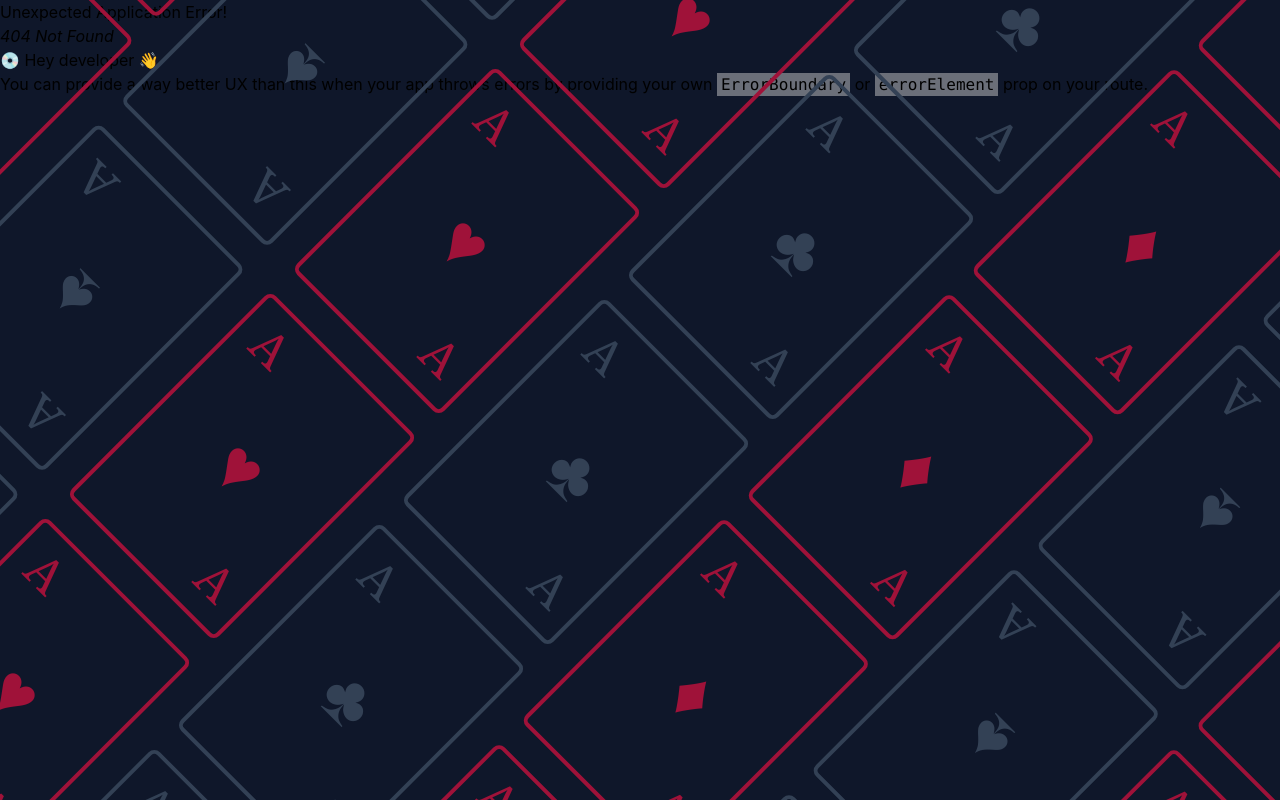
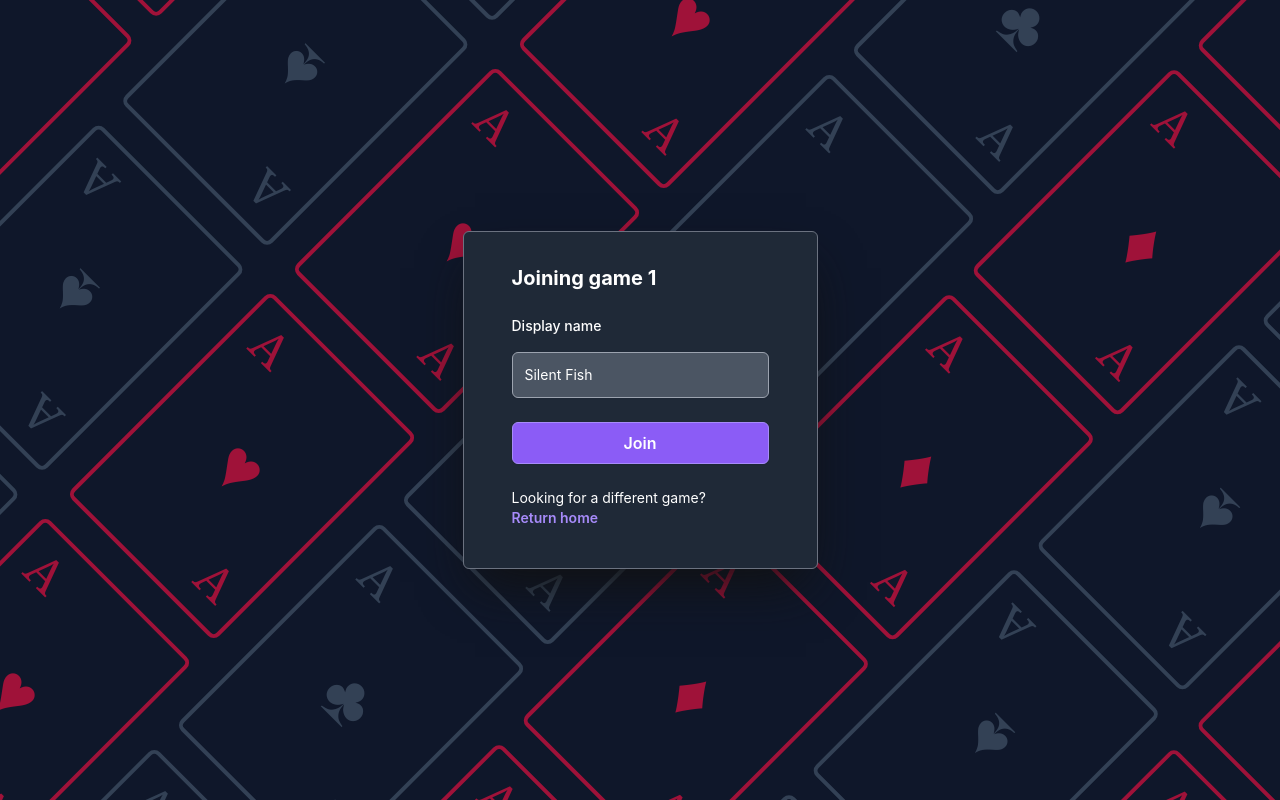
Before and after one commit to tfritzy/aces-web, a React (Create React App) app: page /1/join in a window 1280 px wide. Before the commit this address had no page. Built offline with nearby package versions, Linux system fonts and the light colour scheme.

Commit message:
Adding a join specific game

```diff
--- a/src/Constants.tsx
+++ b/src/Constants.tsx
@@ -4,5 +4,5 @@ export const cardHeight = 183;
 
 export const lightModeRed = "red-600";
 export const lightModeBlack = "black";
-export const darkModeRed = "gray-300";
-export const darkModeBlack = "red-500";
+export const darkModeRed = "red-600";
+export const darkModeBlack = "gray-200";
--- a/src/GameMenu/GameMenu.tsx
+++ b/src/GameMenu/GameMenu.tsx
@@ -11,7 +11,7 @@ import { setPlayers } from "store/playerSlice";
 import { setState } from "store/gameSlice";
 import { handleError } from "helpers/handleError";
 import { Toasts, useToasts } from "components/Toasts";
-import { useNavigate } from "react-router-dom";
+import { NavigateFunction, useNavigate, useParams } from "react-router-dom";
 import { GameStateForPlayer } from "Game/Types";
 import { ToastProps } from "components/Toast";
 import { resetCards } from "store/cardManagementSlice";
@@ -56,6 +56,90 @@ const nouns = [
   "Wasp",
   "Crab",
 ];
+
+const joinGame = (
+  gameId: string,
+  setPending: (pending: boolean) => void,
+  token: string,
+  displayName: string,
+  id: string,
+  dispatch: Dispatch,
+  navigate: NavigateFunction,
+  onFailure: () => void,
+  addToast: (props: ToastProps) => void
+) => {
+  setPending(true);
+  fetch(`${API_URL}/api/join_game`, {
+    method: "POST",
+    headers: {
+      token: token,
+      "display-name": displayName,
+      "game-id": gameId,
+      "player-id": id,
+    },
+  }).then(async (res) => {
+    setPending(false);
+    if (res.ok) {
+      const body: GameStateForPlayer = await res.json();
+      resetAll(dispatch);
+      dispatch(setPlayers(body.players));
+      dispatch(setGameId(gameId));
+      dispatch(setState(GameState.Setup));
+
+      return navigate(`/${gameId}`);
+    } else {
+      handleError(res, addToast);
+      onFailure();
+    }
+  });
+};
+
+type JoinSpecificGameMenuProps = {
+  addToast: (props: ToastProps) => void;
+};
+
+const JoinSpecificGameMenu = (props: JoinSpecificGameMenuProps) => {
+  const [joinPending, setJoinPending] = useState(false);
+  const dispatch = useDispatch();
+  const navigate = useNavigate();
+  const gameId = useParams().gameId || "";
+  const self = useSelector((state: RootState) => state.self);
+
+  return (
+    <div>
+      <Button
+        text="Join"
+        type="primary"
+        size="jumbo"
+        onClick={() =>
+          joinGame(
+            gameId,
+            setJoinPending,
+            self.token,
+            self.displayName,
+            self.id,
+            dispatch,
+            navigate,
+            () => {},
+            props.addToast
+          )
+        }
+        pending={joinPending}
+      />
+      <div className="mt-6 text-sm">
+        Looking for a different game?{" "}
+        <button
+          onClick={() => {
+            navigate("/");
+          }}
+          className="text-violet-500 dark:text-violet-400 font-semibold"
+        >
+          Return home
+        </button>
+      </div>
+    </div>
+  );
+};
 
 type JoinGameMenuProps = {
   addToast: (props: ToastProps) => void;
@@ -252,13 +336,13 @@ const CreateGameMenu = (props: CreateGameMenuProps) => {
 
 type GameMenuProps = {
   shown: boolean;
+  isJoinSpecificMenu?: boolean;
 };
 
 export const GameMenu = (props: GameMenuProps) => {
   const [showJoinGame, setShowJoinGame] = useState(true);
   const self = useSelector((state: RootState) => state.self);
-  const game = useSelector((state: RootState) => state.game);
-  const players = useSelector((state: RootState) => state.players.players);
+  const gameIdFromUrl = useParams().gameId || "";
   const dispatch = useDispatch();
   const { toasts, addToast } = useToasts();
 
@@ -282,14 +366,35 @@ export const GameMenu = (props: GameMenuProps) => {
     cookies.set("display-name", e.target.value, { path: "/" });
   };
 
+  let content;
+  let title;
+  if (props.isJoinSpecificMenu) {
+    content = <JoinSpecificGameMenu addToast={addToast} />;
+    title = "Joining game " + gameIdFromUrl;
+  } else if (showJoinGame) {
+    content = (
+      <JoinGameMenu
+        addToast={addToast}
+        setCreatingGame={() => setShowJoinGame(false)}
+      />
+    );
+    title = "Join game";
+  } else {
+    content = (
+      <CreateGameMenu
+        addToast={addToast}
+        setJoiningGame={() => setShowJoinGame(true)}
+      />
+    );
+    title = "Create game";
+  }
+
   return (
     <div className="flex flex-col items-center">
       <Toasts toasts={toasts} />
       <div className="absolute top-0 left-0 w-full h-full flex justify-center items-center text-black dark:text-white">
         <div className="flex flex-col space-y-6 border border-gray-300 dark:border-gray-500 shadow-lg dark:shadow-2xl dark:shadow-[#111111] rounded-md bg-white dark:bg-gray-800 px-12 p-12 pb-10 pt-8 w-[355px]">
-          <div className="text-xl font-bold">
-            {showJoinGame ? "Join game" : "Create game"}
-          </div>
+          <div className="text-xl font-bold">{title}</div>
           <div className="">
             <label className="block mb-4 text-sm font-medium">
               Display name
@@ -303,17 +408,7 @@ export const GameMenu = (props: GameMenuProps) => {
             />
           </div>
 
-          {showJoinGame ? (
-            <JoinGameMenu
-              addToast={addToast}
-              setCreatingGame={() => setShowJoinGame(false)}
-            />
-          ) : (
-            <CreateGameMenu
-              addToast={addToast}
-              setJoiningGame={() => setShowJoinGame(true)}
-            />
-          )}
+          {content}
         </div>
       </div>
     </div>
--- a/src/components/Minicard.tsx
+++ b/src/components/Minicard.tsx
@@ -32,7 +32,7 @@ const getCardColor = (card: Card) => {
 export const Minicard = (props: MinicardProps) => {
   return (
     <div
-      className={`w-6 h-8 relative border rounded ${getCardColor(props.card)}`}
+      className={`w-6 h-8 relative border rounded ${getCardColor(props.card)} `}
     >
       <div className="text-sm absolute top-0 left-1">
         {getValueIcon(props.card).slice(0, 2)}
```
Also changed, not shown: src/App.tsx (+5 -2 lines).
